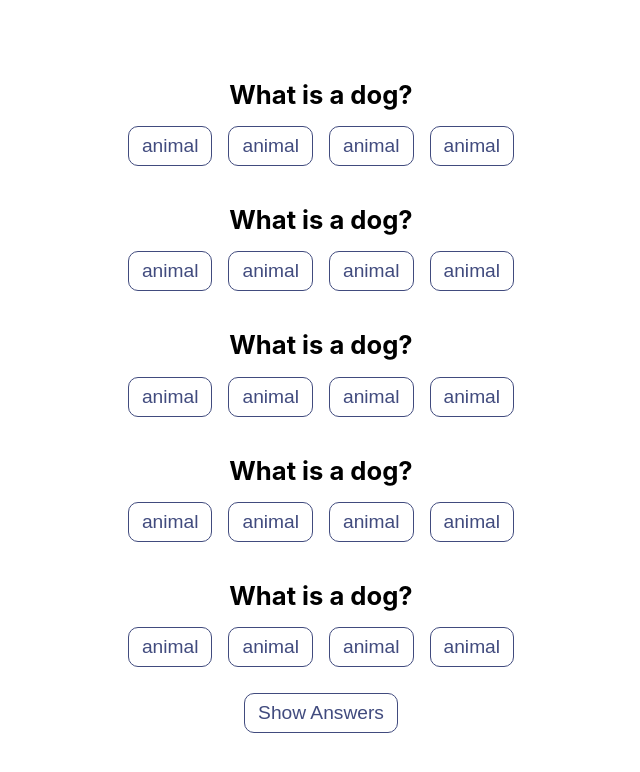
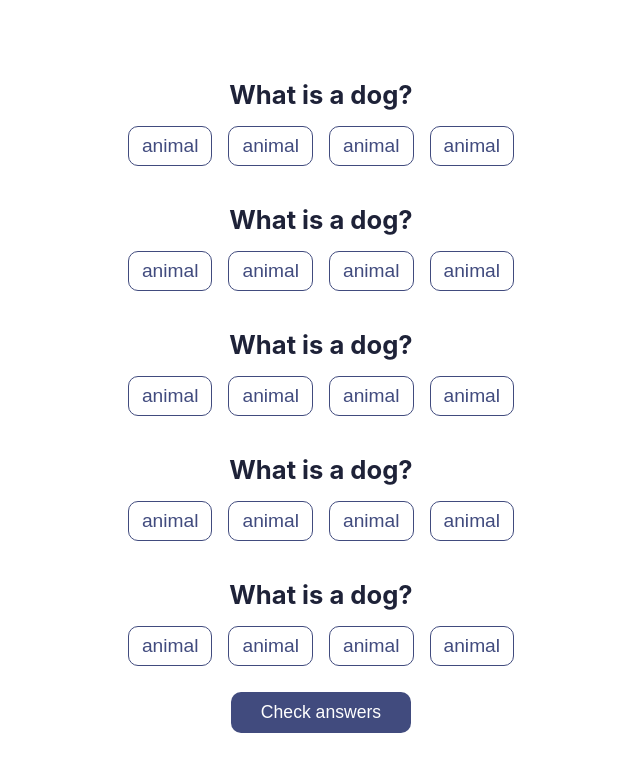
Before and after one commit to Kel-VinTech/quizzical-app, a React (Vite) app: page / in a window 1280 px wide. Shown: the top 772 px of the page, without its empty margins (319-959 px from the left). Built offline with nearby package versions, Linux system fonts and the light colour scheme.

Commit message:
made changes to project

```diff
--- a/src/components/MainPage.css
+++ b/src/components/MainPage.css
@@ -26,7 +26,7 @@ p{
     font-size: 1.1rem;
 }
 
-  button{
+  /* button{
     padding: 10px 30px;
     font-size: 1.1rem;
     background-color: #414b7e;;
--- a/src/components/QuestionPage.jsx
+++ b/src/components/QuestionPage.jsx
@@ -54,7 +54,8 @@ const Questionpage = () => {
                     <button>animal</button>
                 </div>
             </div>
-            <button>Show Answers </button>
+            <button className="show">
+                Check answers </button>
         </div>
     )
 }
--- a/src/index.css
+++ b/src/index.css
@@ -47,6 +47,7 @@ body{
 .questions h3{
   font-size: 1.6rem;
   padding-bottom: 1.2rem;
+  color: #1e2238;
 }
 
 .answer_btn{
@@ -64,3 +65,13 @@ button{
   border-radius: 10px;
   color: #414b7e;
 }
+
+.show{
+  padding: 10px 30px;
+    font-size: 1.1rem;
+    background-color: #414b7e;;
+    border: none;
+    color: #fff;
+    border-radius: 10px;
+    cursor: pointer;
+}
```
